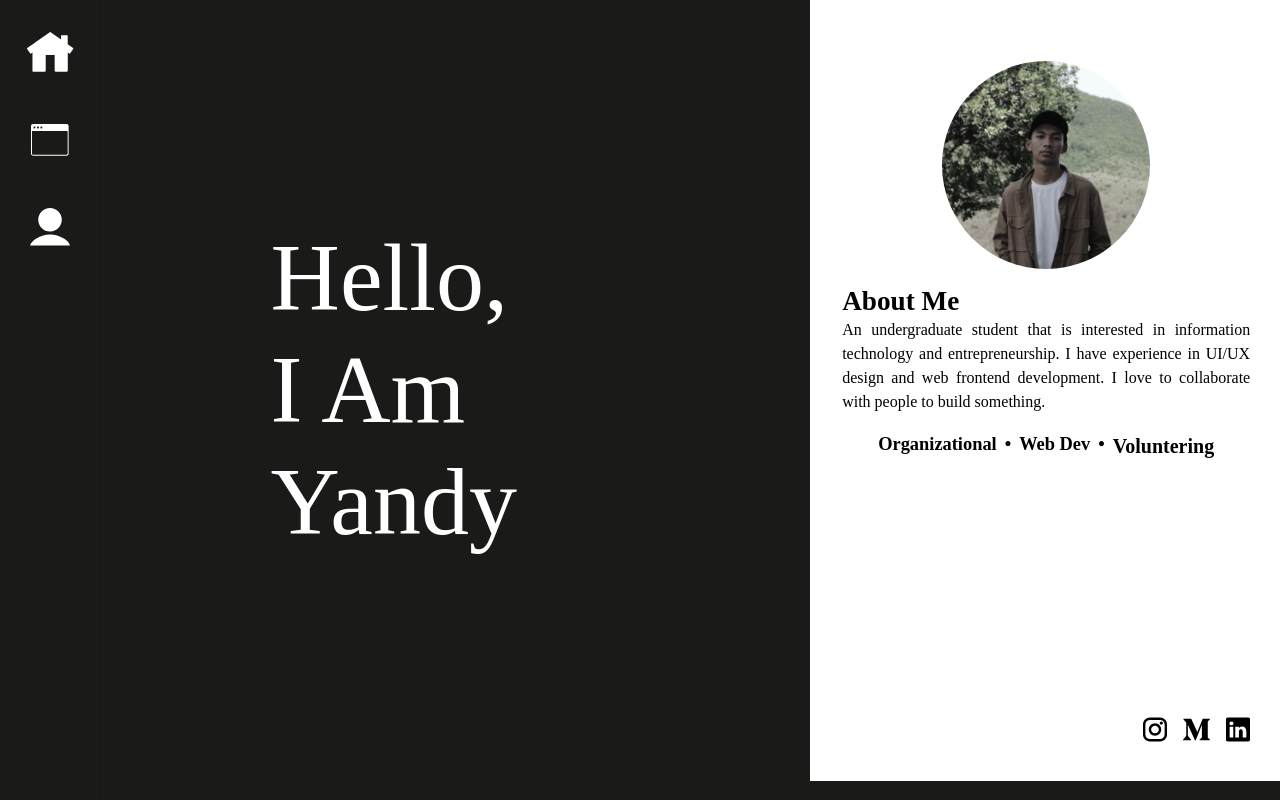
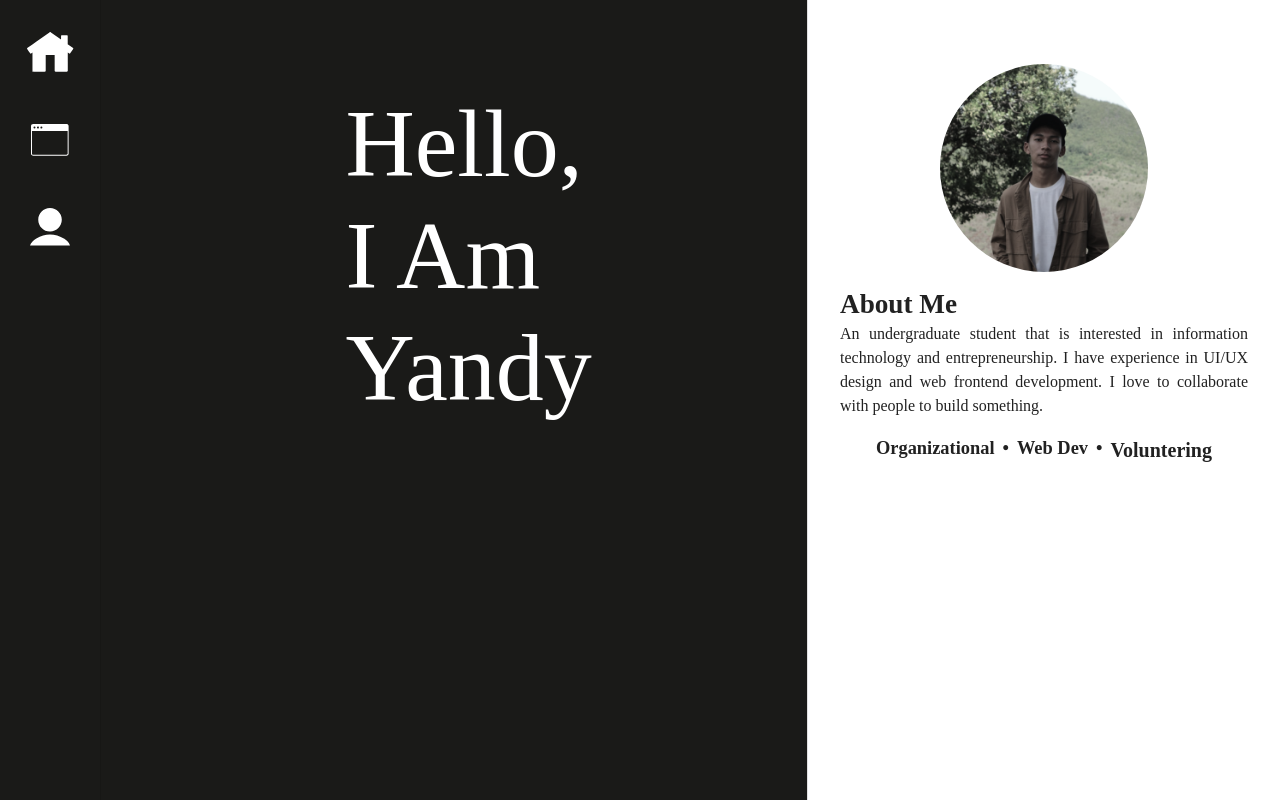
Before and after one commit to riandyhasan/riandyhasan.github.io, a React (Create React App) app: page / in a window 1280 px wide. Built offline with nearby package versions, Linux system fonts and the light colour scheme.

Commit message:
aing bodoh kemaren

```diff
--- a/src/pages/Contact.js
+++ b/src/pages/Contact.js
@@ -1,8 +1,8 @@
 import React, { useState } from "react";
 import KeyboardArrowRightIcon from "@material-ui/icons/KeyboardArrowRight";
-import { makeStyles, Link, FormControl, FormLabel, TextField, Container, Button, Typography, Drawer } from "@material-ui/core";
-import { useTheme } from '@material-ui/core/styles';
-import useMediaQuery from '@material-ui/core/useMediaQuery';
+import { makeStyles, Link, FormControl, FormLabel, TextField, Container, Button, Typography, Drawer, Box } from "@material-ui/core";
+import { useTheme } from "@material-ui/core/styles";
+import useMediaQuery from "@material-ui/core/useMediaQuery";
 import { useHistory } from "react-router-dom";
 import emailjs from "emailjs-com";
 import Alert from "../components/Alert";
@@ -23,9 +23,10 @@ const useStyles = makeStyles((theme) => {
     },
     form: {
       marginRight: "30.5rem",
-      [theme.breakpoints.down('md')]: {
-        maxW:"100vw",
-        marginRight: "5rem"
+      [theme.breakpoints.down("md")]: {
+        maxW: "100vw",
+        marginRight: "5rem",
+        marginLeft: "3rem",
       },
     },
     formControl: {
@@ -43,11 +44,11 @@ const useStyles = makeStyles((theme) => {
       justifyContent: "flex-end",
       color: "white",
       marginRight: "30.5rem",
-      [theme.breakpoints.down('md')]: {
-        marginRight: "5rem"
+      [theme.breakpoints.down("md")]: {
+        marginRight: "5rem",
       },
-      [theme.breakpoints.down('xs')]: {
-        marginRight: "3rem"
+      [theme.breakpoints.down("xs")]: {
+        marginRight: "3rem",
       },
     },
     sideDesc: {
@@ -58,6 +59,14 @@ const useStyles = makeStyles((theme) => {
       justifyContent: "center",
       background: "#ffffff",
       padding: "2rem",
+      [theme.breakpoints.down("md")]: {
+        width: "100vw",
+        marginBottom: "-2rem",
+        marginTop: "4rem",
+      },
+      [theme.breakpoints.down("sm")]: {
+        marginLeft: "-6rem",
+      },
     },
     medsos: {
       display: "flex",
@@ -104,7 +113,7 @@ export default function Contact() {
   const classes = useStyles();
   const history = useHistory();
   const theme = useTheme();
-  const isIlang = useMediaQuery(theme.breakpoints.down('md'));
+  const isIlang = useMediaQuery(theme.breakpoints.down("md"));
 
   return (
     <Container size="sm">
@@ -135,9 +144,37 @@ export default function Contact() {
           Submit
         </Button>
       </form>
-    {isIlang?
-    null:
-
+      {isIlang ? (
+        <Box className={classes.sideDesc}>
+          <Link href="mailto:riandyhsn@gmail.com">
+            <div className={classes.email}>
+              <Email style={{ cursor: "pointer", width: "3.5rem" }} />
+              <Typography variant="body1" style={{ fontSize: "1.7rem", fontWeight: "normal", cursor: "pointer", color: "black" }}>
+                riandyhsn@gmail.com
+              </Typography>
+            </div>
+          </Link>
+          <div className={classes.medsosList}>
+            <Typography variant="h4" style={{ fontSize: "1.7rem", fontWeight: "bold" }}>
+              Follow Me
+            </Typography>
+            <div className={classes.medsos}>
+              <Link href="https://www.instagram.com/riandyhasan/" target="_blank">
+                <Instagram style={{ cursor: "pointer", width: "3.5rem" }} />
+              </Link>
+              <Link href="https://tenggelamdalamkata.medium.com/" target="_blank">
+                <Medium style={{ cursor: "pointer", width: "3.5rem" }} />
+              </Link>
+              <Link href="https://www.linkedin.com/in/riandy-hasan-3836791b5/" target="_blank">
+                <Linkedin style={{ cursor: "pointer", width: "3.5rem" }} />
+              </Link>
+              <Link href="https://github.com/riandyhasan" target="_blank">
+                <Github style={{ cursor: "pointer", width: "3.5rem" }} />
+              </Link>
+            </div>
+          </div>
+        </Box>
+      ) : (
         <Drawer variant="permanent" classes={{ paper: classes.sideDesc }} anchor="right">
           <Link href="mailto:riandyhsn@gmail.com">
             <div className={classes.email}>
@@ -167,7 +204,7 @@ export default function Contact() {
             </div>
           </div>
         </Drawer>
-}
+      )}
     </Container>
   );
 }
--- a/src/pages/Home.js
+++ b/src/pages/Home.js
@@ -1,7 +1,7 @@
 import React, { useState } from "react";
 import { makeStyles, Drawer, Typography, Box, Link } from "@material-ui/core";
-import { useTheme } from '@material-ui/core/styles';
-import useMediaQuery from '@material-ui/core/useMediaQuery';
+import { useTheme } from "@material-ui/core/styles";
+import useMediaQuery from "@material-ui/core/useMediaQuery";
 import { useHistory } from "react-router-dom";
 import ProfilePicture from "../assets/image/fotoyandy.png";
 import { ReactComponent as Instagram } from "../assets/svg/Instagram.svg";
@@ -14,52 +14,49 @@ const useStyles = makeStyles((theme) => {
       display: "flex",
       alignItems: "center",
       justifyContent: "space-around",
-      [theme.breakpoints.down('sm')]: {
-        flexDirection: "column"
+      [theme.breakpoints.down("sm")]: {
+        flexDirection: "column",
       },
     },
     title: {
-      [theme.breakpoints.down('md')]: {
-        marginTop:"5rem",
-        height:"100vh",
+      [theme.breakpoints.down("md")]: {
+        marginTop: "5rem",
+        height: "100vh",
       },
     },
     text: {
       cursor: "pointer",
     },
-    aboutme:{
-      maxW:"100vw",
-      [theme.breakpoints.down('sm')]: {
-        marginRight:"4rem",
-        marginLeft:"2rem"
+    aboutme: {
+      maxW: "100vw",
+      [theme.breakpoints.down("sm")]: {
+        marginRight: "4rem",
+        marginLeft: "2rem",
       },
     },
     sideDesc: {
       width: "25.5rem",
-      height:"90vh",
       display: "flex",
       flexDirection: "column",
       alignItems: "center",
       background: "#ffffff",
-      marginBottom:"-5.5rem",
-      marginTop:"-5.7rem",
-      marginRight:"-10.8rem",
       gap: "1rem",
       padding: "2rem",
-      [theme.breakpoints.down('sm')]: {
+      [theme.breakpoints.down("sm")]: {
         width: "100vw",
-        marginLeft:"-9.5rem",
+        marginBottom: "-2rem",
       },
     },
     exp: {
       display: "flex",
       justifyContent: "center",
       gap: "0.5rem",
-      maxW:"100vw",
-      [theme.breakpoints.down('sm')]: {
-        flexDirection:"column",
-        alignItems:"center",
-        marginRight:"3rem",
+      maxW: "100vw",
+      [theme.breakpoints.down("xs")]: {
+        flexDirection: "column",
+        alignItems: "center",
+        marginRight: "3rem",
+        gap: "0.03rem",
       },
     },
     expList: {
@@ -78,8 +75,8 @@ const useStyles = makeStyles((theme) => {
       marginLeft: "auto",
       alignItems: "center",
       gap: "1rem",
-      [theme.breakpoints.down('sm')]: {
-        marginRight:"3rem",
+      [theme.breakpoints.down("sm")]: {
+        marginRight: "3rem",
       },
     },
   };
@@ -93,7 +90,7 @@ export default function Home() {
   const history = useHistory();
 
   const theme = useTheme();
-  const isBot = useMediaQuery(theme.breakpoints.down('sm'));
+  const isBot = useMediaQuery(theme.breakpoints.down("sm"));
 
   {
     /*
@@ -123,7 +120,6 @@ export default function Home() {
     <div className={classes.root}>
       {/* main title */}
       <Box className={classes.title}>
-
         <Typography
           className={classes.text}
           variant="h1"
@@ -156,8 +152,8 @@ export default function Home() {
         </Typography>
       </Box>
 
-      {/* side description */}
-      <Box className={classes.sideDesc } >
+      {isBot ? (
+        <Box className={classes.sideDesc}>
           <img src={ProfilePicture} className={classes.image} />
           <Box className={classes.aboutme}>
             <Typography variant="h4" style={{ fontSize: "1.7rem", fontWeight: "bold" }}>
@@ -196,6 +192,47 @@ export default function Home() {
             </Link>
           </div>
         </Box>
+      ) : (
+        <Drawer variant="permanent" classes={{ paper: classes.sideDesc }} anchor="right">
+          <img src={ProfilePicture} className={classes.image} />
+          <Box className={classes.aboutme}>
+            <Typography variant="h4" style={{ fontSize: "1.7rem", fontWeight: "bold" }}>
+              About Me
+            </Typography>
+            <Typography variant="body1" style={{ textAlign: "justify" }}>
+              An undergraduate student that is interested in information technology and entrepreneurship. I have experience in UI/UX design and web frontend development. I love to collaborate with people to build something.
+            </Typography>
+          </Box>
+          <div className={classes.exp}>
+            <Typography variant="h6" style={{ fontSize: "1.15rem", fontWeight: "bold", cursor: "pointer" }}>
+              Organizational
+            </Typography>
+            <Typography variant="h6" style={{ fontSize: "1.15rem", fontWeight: "bold" }}>
+              •
+            </Typography>
+            <Typography variant="h6" style={{ fontSize: "1.15rem", fontWeight: "bold", cursor: "pointer" }}>
+              Web Dev
+            </Typography>
+            <Typography variant="h6" style={{ fontSize: "1.15rem", fontWeight: "bold" }}>
+              •
+            </Typography>
+            <Typography variant="h6" style={{ fontSize: "1.25rem", fontWeight: "bold", cursor: "pointer" }}>
+              Voluntering
+            </Typography>
+          </div>
+          <div className={classes.medsos}>
+            <Link href="https://www.instagram.com/riandyhasan/" target="_blank">
+              <Instagram style={{ cursor: "pointer", width: "1.5rem" }} />
+            </Link>
+            <Link href="https://tenggelamdalamkata.medium.com/" target="_blank">
+              <Medium style={{ cursor: "pointer", width: "1.7rem" }} />
+            </Link>
+            <Link href="https://github.com/riandyhasan" target="_blank">
+              <Linkedin style={{ cursor: "pointer", width: "1.5rem" }} />
+            </Link>
+          </div>
+        </Drawer>
+      )}
     </div>
   );
 }
```
Lines whose indentation alone changed are shown as unchanged.
